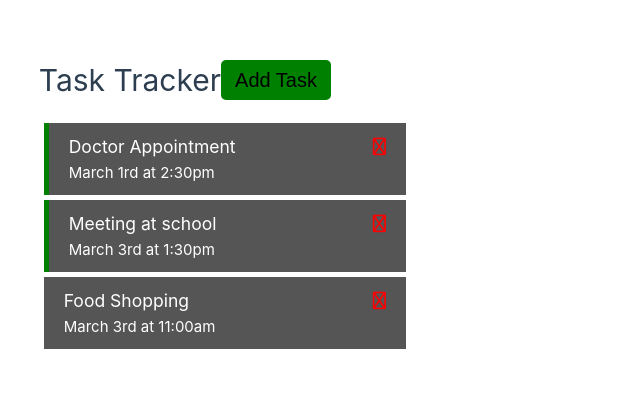
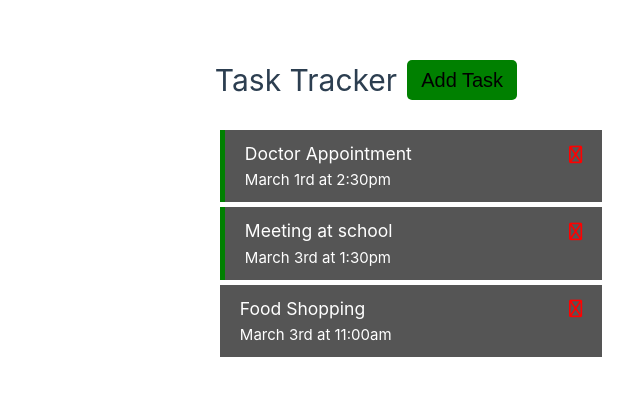
Before and after one commit to mitalrs/Task-Tracker, a Vue app in the folder frontEnd/: page / in a window 1280 px wide. Shown: the part 194-590 px from the top of the page, without its empty margins (229-869 px from the left). Built offline with nearby package versions, Linux system fonts and the light colour scheme.

Commit message:
fixed the error in app id styling

```diff
--- a/frontEnd/index.html
+++ b/frontEnd/index.html
@@ -1,14 +1,24 @@
 <!DOCTYPE html>
 <html lang="en">
+
 <head>
   <meta charset="UTF-8">
   <link rel="icon" href="/favicon.ico">
-    <link rel="stylesheet" href="https://cdnjs.cloudflare.com/ajax/libs/font-awesome/6.2.1/css/all.min.css" integrity="sha512-MV7K8+y+gLIBoVD59lQIYicR65iaqukzvf/nwasF0nqhPay5w/9lJmVM2hMDcnK1OnMGCdVK+iQrJ7lzPJQd1w==" crossorigin="anonymous" referrerpolicy="no-referrer" />
+  <link rel="stylesheet" href="https://cdnjs.cloudflare.com/ajax/libs/font-awesome/6.2.1/css/all.min.css"
+    integrity="sha512-MV7K8+y+gLIBoVD59lQIYicR65iaqukzvf/nwasF0nqhPay5w/9lJmVM2hMDcnK1OnMGCdVK+iQrJ7lzPJQd1w=="
+    crossorigin="anonymous" referrerpolicy="no-referrer" />
   <meta name="viewport" content="width=device-width, initial-scale=1.0">
   <title>Vite App</title>
 </head>
+
 <body>
-    <div id="app"></div>
+  <div id="app"
+  style="display: flex;
+  align-items: center;
+  justify-content: center;
+  flex-direction: column;">
+  </div>
   <script type="module" src="/src/main.js"></script>
 </body>
+
 </html>
--- a/frontEnd/src/App.vue
+++ b/frontEnd/src/App.vue
@@ -78,6 +78,14 @@ header {
   display: block;
   margin: 0 auto 2rem;
 }
+body{
+  widows: 100vw;
+  height: 100vh;
+  display: flex;
+  align-items: center;
+  justify-content: center;
+  flex-direction: column;
+}
 
 @media (min-width: 1024px) {
   header {
--- a/frontEnd/src/components/Button.vue
+++ b/frontEnd/src/components/Button.vue
@@ -25,5 +25,6 @@ button{
     width: 110px;
     font-weight: 500;
     font-size: 20px;
+    margin: 10px;
 }
 </style>
```
Lines whose indentation alone changed are shown as unchanged.
